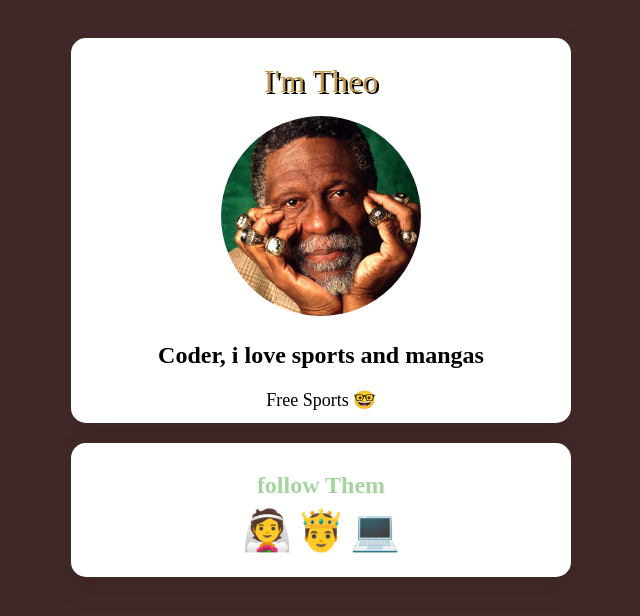
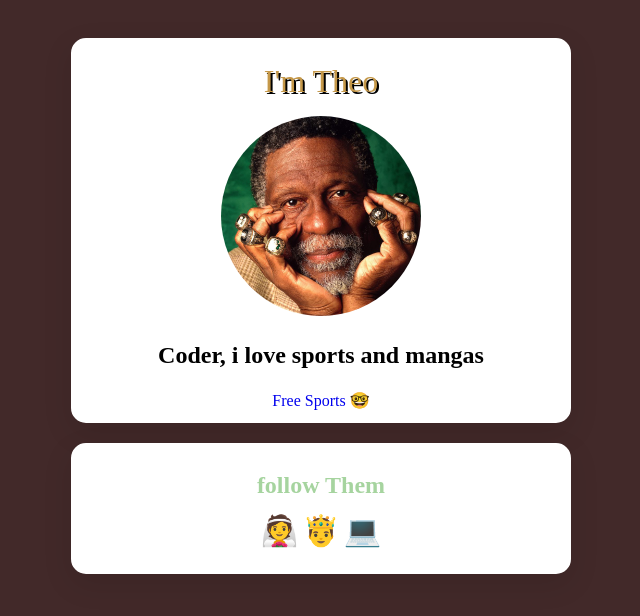
Before and after one commit to thdrk0/profile, a plain HTML site: page index.html in a window 1280 px wide. Shown: the whole page, without its empty margins (319-959 px from the left). Drawn offline with Linux system fonts and the light colour scheme; a web font is replaced by a local one.

Commit message:
make my profile prettier

```diff
--- a/index.html
+++ b/index.html
@@ -22,9 +22,9 @@
     <div class="card">
       <h2 id = "follow_them">follow Them</h2>
       <ul id = "ul_to_follow" style="list-style-type:none;">
-        <li><a rel = "test" href="https://www.instagram.com/iga.swiatek/" target="_blank" style="text-decoration:none">&#128112; </a></li>
-        <li><a rel = "test" href="https://twitter.com/JLMelenchon?ref_src=twsrc%5Egoogle%7Ctwcamp%5Eserp%7Ctwgr%5Eauthor" target="_blank" style="text-decoration:none">&#129332; </a></li>
-        <li><a rel = "test" href="https://portswigger.net/" target="_blank" style="text-decoration:none"> &#128187; </a></li>
+        <li><a rel = "test" class = "social_media" href="https://www.instagram.com/iga.swiatek/" target="_blank" style="text-decoration:none">&#128112; </a></li>
+        <li><a rel = "test" class = "social_media" href="https://twitter.com/JLMelenchon?ref_src=twsrc%5Egoogle%7Ctwcamp%5Eserp%7Ctwgr%5Eauthor" target="_blank" style="text-decoration:none">&#129332; </a></li>
+        <li><a rel = "test" class = "social_media" href="https://portswigger.net/" target="_blank" style="text-decoration:none"> &#128187; </a></li>
       </ul>
     </div>
 
--- a/style.css
+++ b/style.css
@@ -19,9 +19,10 @@ body {
   font-family: Times New Roman;
 }
 
-#free_sport{
+#free_sport:hover{
 color : black;
 font-size : large;
+background-color: yellow;
 }
 
 .card {
@@ -42,7 +43,7 @@ font-size : large;
 
 ul li{
   display: inline-block;
-  font-size: 40px;
+  font-size: 30px;
 }
 
 ul {
@@ -73,3 +74,8 @@ img {
     width: 300px;
   }
 }
+
+.social_media:hover{
+  font-size : 40px;
+  background-color: yellow;
+}
```
